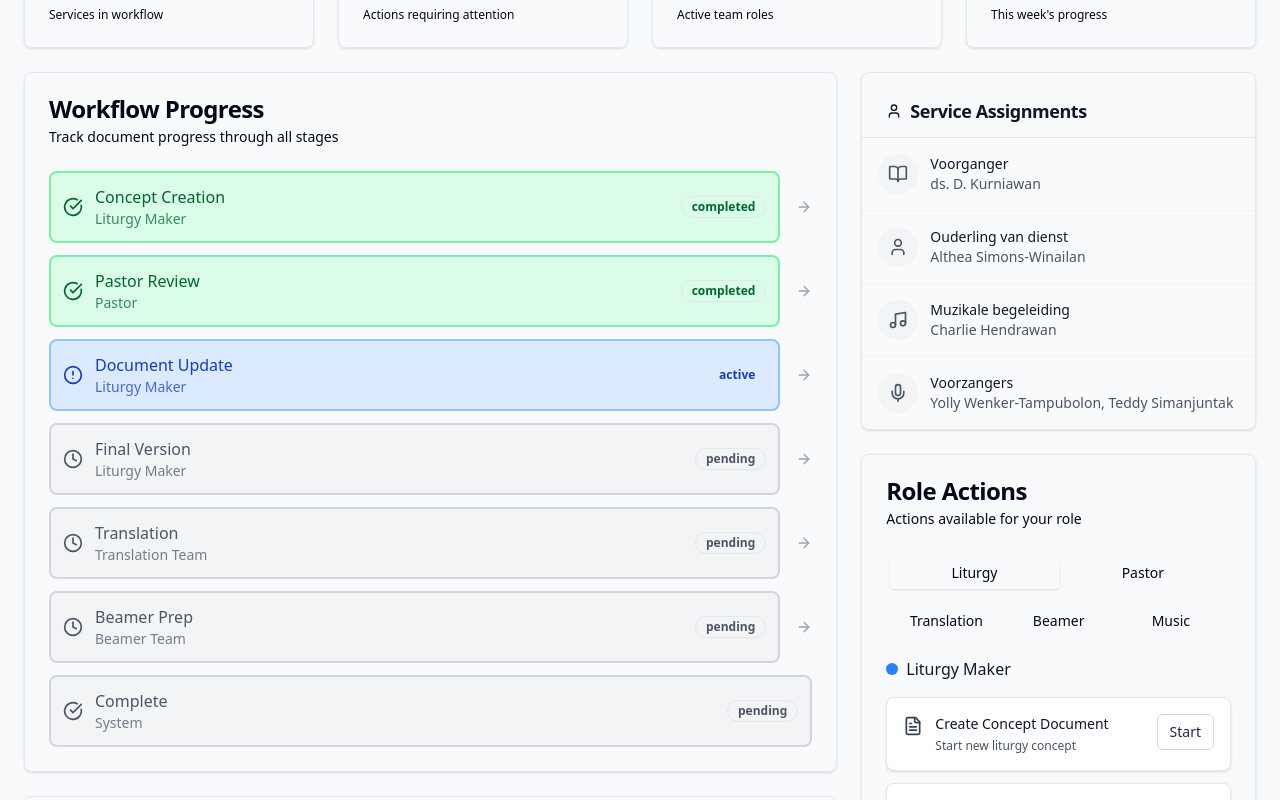
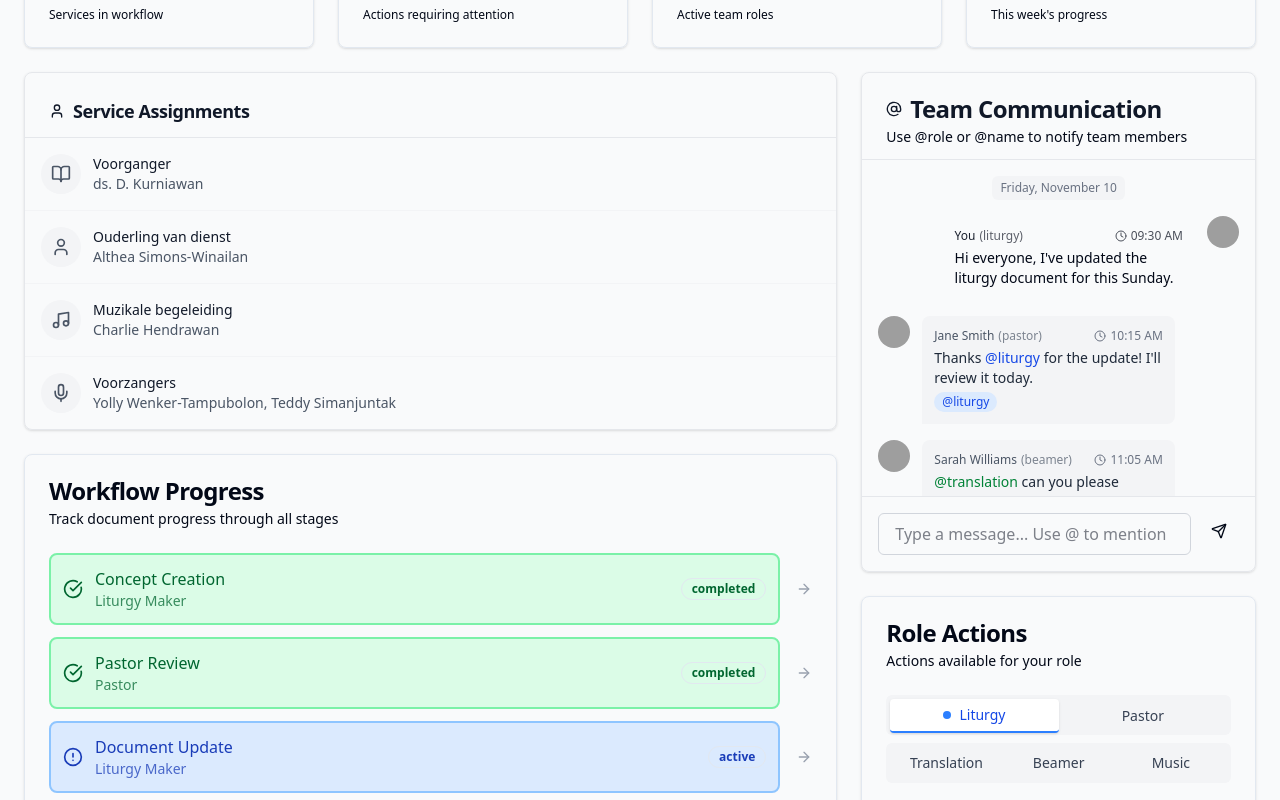
Before and after one commit to noturnachs/gkin, a React (Vite) app: page / in a window 1280 px wide. Shown: the part 280-1080 px from the top of the page. Built offline with nearby package versions, Linux system fonts and the light colour scheme; grey boxes are pictures that could not be loaded.

Commit message:
Update App.jsx

```diff
--- a/src/App.jsx
+++ b/src/App.jsx
@@ -123,9 +123,13 @@ function App() {
 
         {/* Main Content */}
         <div className="grid grid-cols-1 lg:grid-cols-3 gap-6">
-          {/* Left Column - Workflow Board */}
+          {/* Left Column - Service Assignments and Workflow Board */}
           <div className="lg:col-span-2">
-            <Card>
+            {/* Service Assignments - At top */}
+            <ServiceAssignments selectedDate={selectedWeek} />
+
+            {/* Workflow Board - Below Service Assignments */}
+            <Card className="mt-6">
               <CardHeader>
                 <CardTitle>Workflow Progress</CardTitle>
                 <CardDescription>Track document progress through all stages</CardDescription>
@@ -180,12 +184,12 @@ function App() {
             )}
           </div>
 
-          {/* Right Column - Role Actions and Service Assignments */}
+          {/* Right Column - Global Chat and Role Actions (switched positions) */}
           <div className="space-y-6">
-            {/* Service Assignments - New Component */}
-            <ServiceAssignments selectedDate={selectedWeek} />
+            {/* Global Chat - Now at the top of right column */}
+            <GlobalChat />
 
-            {/* Role Actions */}
+            {/* Role Actions - with improved button highlighting */}
             <Card>
               <CardHeader>
                 <CardTitle>Role Actions</CardTitle>
@@ -193,14 +197,84 @@ function App() {
               </CardHeader>
               <CardContent>
                 <Tabs value={selectedRole} onValueChange={setSelectedRole}>
-                  <TabsList className="grid w-full grid-cols-2">
-                    <TabsTrigger value="liturgy">Liturgy</TabsTrigger>
-                    <TabsTrigger value="pastor">Pastor</TabsTrigger>
+                  <TabsList className="grid w-full grid-cols-2 bg-gray-100 p-1">
+                    <TabsTrigger
+                      value="liturgy"
+                      className={`transition-all duration-200 ${
+                        selectedRole === "liturgy"
+                          ? "bg-white text-blue-700 font-medium shadow-sm border-b-2 border-blue-500"
+                          : "text-gray-700 hover:bg-gray-50"
+                      }`}
+                    >
+                      <div className="flex items-center gap-2">
+                        {selectedRole === "liturgy" && (
+                          <div className="w-2 h-2 rounded-full bg-blue-500"></div>
+                        )}
+                        Liturgy
+                      </div>
+                    </TabsTrigger>
+                    <TabsTrigger
+                      value="pastor"
+                      className={`transition-all duration-200 ${
+                        selectedRole === "pastor"
+                          ? "bg-white text-purple-700 font-medium shadow-sm border-b-2 border-purple-500"
+                          : "text-gray-700 hover:bg-gray-50"
+                      }`}
+                    >
+                      <div className="flex items-center gap-2">
+                        {selectedRole === "pastor" && (
+                          <div className="w-2 h-2 rounded-full bg-purple-500"></div>
+                        )}
+                        Pastor
+                      </div>
+                    </TabsTrigger>
                   </TabsList>
-                  <TabsList className="grid w-full grid-cols-3 mt-2">
-                    <TabsTrigger value="translation">Translation</TabsTrigger>
-                    <TabsTrigger value="beamer">Beamer</TabsTrigger>
-                    <TabsTrigger value="music">Music</TabsTrigger>
+                  <TabsList className="grid w-full grid-cols-3 mt-2 bg-gray-100 p-1">
+                    <TabsTrigger
+                      value="translation"
+                      className={`transition-all duration-200 ${
+                        selectedRole === "translation"
+                          ? "bg-white text-green-700 font-medium shadow-sm border-b-2 border-green-500"
+                          : "text-gray-700 hover:bg-gray-50"
+                      }`}
+                    >
+                      <div className="flex items-center gap-2">
+                        {selectedRole === "translation" && (
+                          <div className="w-2 h-2 rounded-full bg-green-500"></div>
+                        )}
+                        Translation
+                      </div>
+                    </TabsTrigger>
+                    <TabsTrigger
+                      value="beamer"
+                      className={`transition-all duration-200 ${
+                        selectedRole === "beamer"
+                          ? "bg-white text-orange-700 font-medium shadow-sm border-b-2 border-orange-500"
+                          : "text-gray-700 hover:bg-gray-50"
+                      }`}
+                    >
+                      <div className="flex items-center gap-2">
+                        {selectedRole === "beamer" && (
+                          <div className="w-2 h-2 rounded-full bg-orange-500"></div>
+                        )}
+                        Beamer
+                      </div>
+                    </TabsTrigger>
+                    <TabsTrigger
+                      value="music"
+                      className={`transition-all duration-200 ${
+                        selectedRole === "music"
+                          ? "bg-white text-pink-700 font-medium shadow-sm border-b-2 border-pink-500"
+                          : "text-gray-700 hover:bg-gray-50"
+                      }`}
+                    >
+                      <div className="flex items-center gap-2">
+                        {selectedRole === "music" && (
+                          <div className="w-2 h-2 rounded-full bg-pink-500"></div>
+                        )}
+                        Music
+                      </div>
+                    </TabsTrigger>
                   </TabsList>
 
                   {roles.map((role) => (
@@ -213,11 +287,6 @@ function App() {
             </Card>
           </div>
         </div>
-
-        {/* Global Chat - placed at the bottom */}
-        <div className="mt-6">
-          <GlobalChat />
-        </div>
       </div>
     </div>
   );
```
